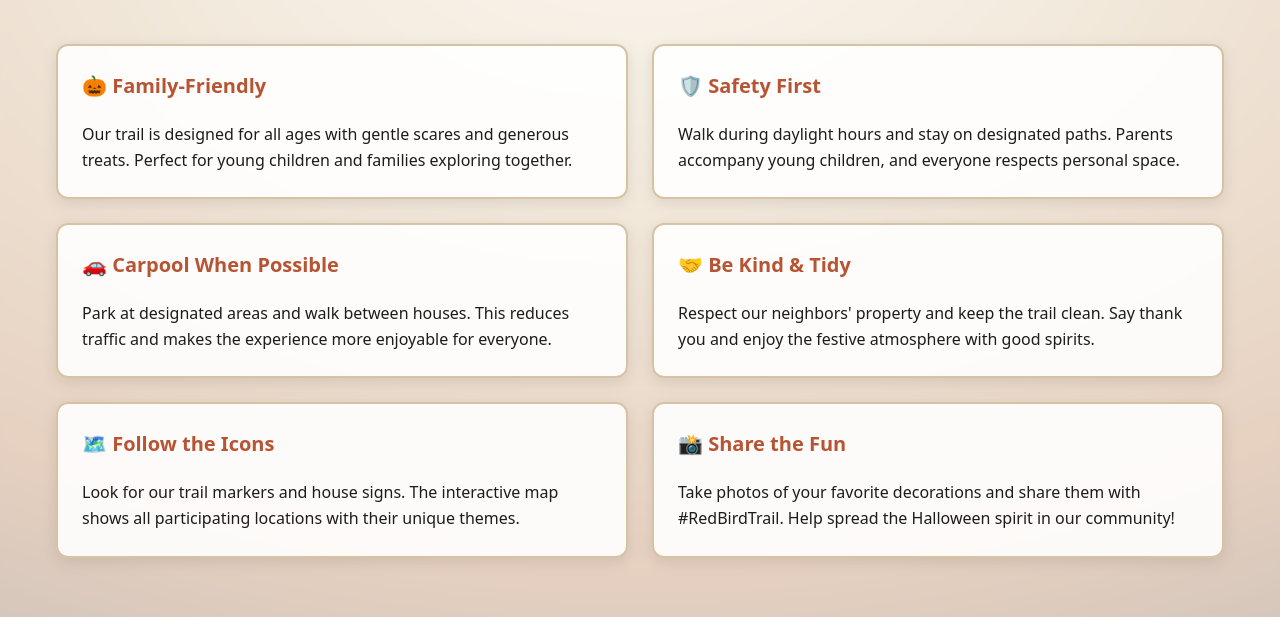
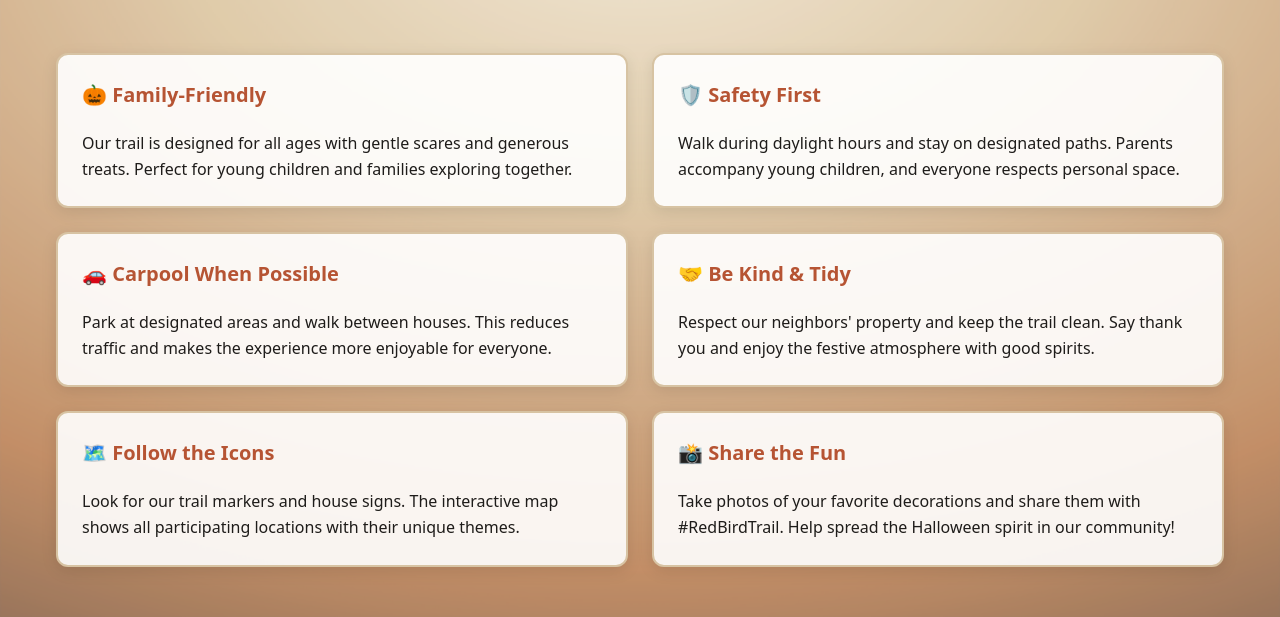
Before and after one commit to pdarleyjr/red-bird-halloween-trail, a plain HTML site: page src/how-it-works.html in a window 1280 px wide. Shown: the part 183-800 px from the top of the page. Drawn offline with Linux system fonts and the light colour scheme.

Commit message:
Fix How It Works page background - use correct class and minimal scrim
- Change src/how-it-works.html from bg-wood to bg-how-it-works class
- Change scrim to white with 15% opacity (was dark with 35%)
- Reduce blur to 1px for maximum background clarity
- Background image now fully visible with minimal text overlay

```diff
--- a/css/styles.css
+++ b/css/styles.css
@@ -90,10 +90,10 @@ body:not(.home-page) {
   backdrop-filter: saturate(120%) blur(2px);
 }
 
-/* How It Works page scrim with light opacity for background visibility */
+/* How It Works page scrim - minimal overlay for background visibility */
 .bg-how-it-works .scrim {
-  background: rgba(30, 28, 26, 0.35);
-  backdrop-filter: saturate(120%) blur(2px);
+  background: rgba(255, 255, 255, 0.15);
+  backdrop-filter: saturate(120%) blur(1px);
   min-height: 100vh;
 }
 
--- a/src/css/styles.css
+++ b/src/css/styles.css
@@ -89,10 +89,10 @@ body:not(.home-page) {
   backdrop-filter: saturate(120%) blur(2px);
 }
 
-/* How It Works page scrim with light opacity for background visibility */
+/* How It Works page scrim - minimal overlay for background visibility */
 .bg-how-it-works .scrim {
-  background: rgba(30, 28, 26, 0.35);
-  backdrop-filter: saturate(120%) blur(2px);
+  background: rgba(255, 255, 255, 0.15);
+  backdrop-filter: saturate(120%) blur(1px);
   min-height: 100vh;
 }
 
--- a/src/how-it-works.html
+++ b/src/how-it-works.html
@@ -7,7 +7,7 @@
   <meta name="description" content="Learn how the Red Bird neighborhood trick-or-treat trail works with family-friendly guidelines and safety tips.">
   <link rel="stylesheet" href="/css/styles.css">
 </head>
-<body class="bg-wood">
+<body class="bg-how-it-works">
   <div class="scrim">
     <main class="container">
       <a href="/" class="back-link">← Back to Home</a>
```
